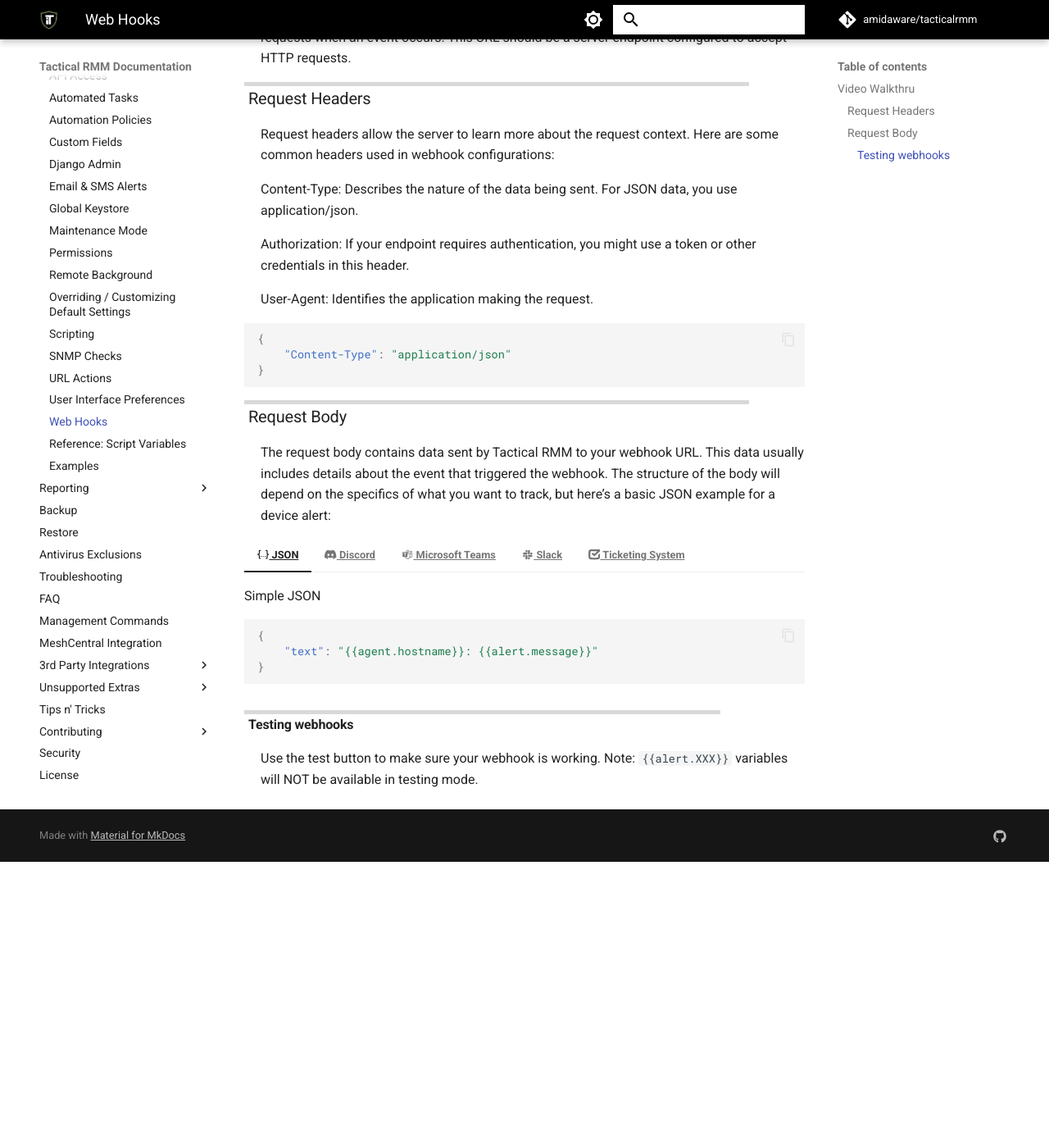
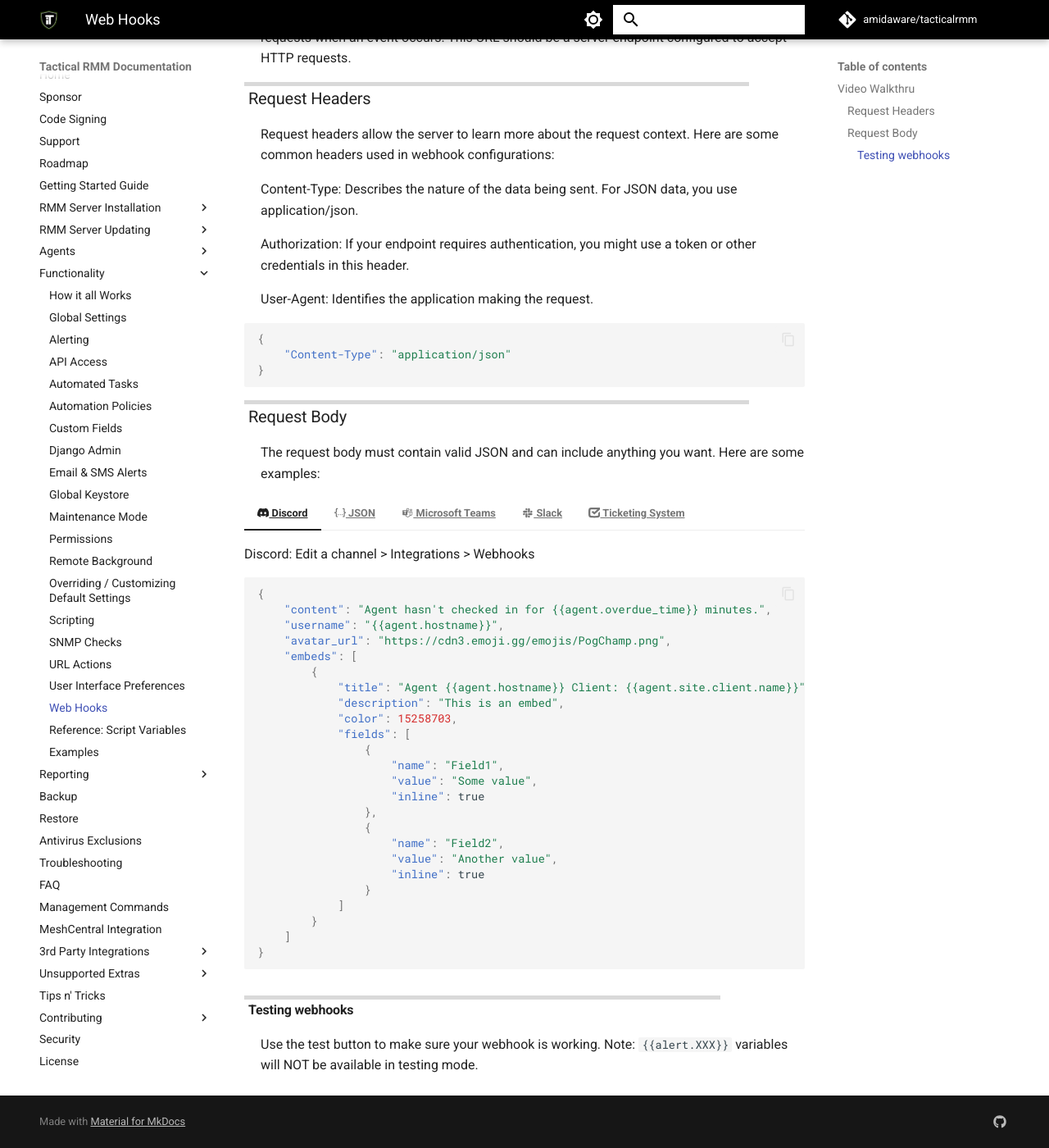
Before and after one commit to amidaware/trmm-docs, an MkDocs documentation site: the page built from docs/functions/webhooks.md, in a window 1280 px wide and 1400 px high, scrolled down 622 px. Shown: the whole window at 82% size. Built offline with MkDocs 1.6.1 and Material for MkDocs 9.7.7, drawn with Linux system fonts in a browser that asks for light colours; comment, search, counter and statistics services are not loaded; before the commit the page ends 1673 px from its top, so only the background shows below that.

Commit message:
webhook changes

````diff
--- a/docs/functions/webhooks.md
+++ b/docs/functions/webhooks.md
@@ -30,27 +30,17 @@
 
 ### Request Body
 
-The request body contains data sent by Tactical RMM to your webhook URL. This data usually includes details about the event that triggered the webhook. The structure of the body will depend on the specifics of what you want to track, but here’s a basic JSON example for a device alert:
-
-=== ":material-code-json: JSON"
-
-    Simple JSON
-
-    ```json
-    {
-        "text": "{{agent.hostname}}: {{alert.message}}"
-    }
-    ```
+The request body must contain valid JSON and can include anything you want. Here are some examples:
 
 === ":simple-discord: Discord"
 
-    Discord Message: Edit a channel > Integrations > Webhooks
+    Discord: Edit a channel > Integrations > Webhooks
 
     ```json
     {
         "content": "Agent hasn't checked in for {{agent.overdue_time}} minutes.",
         "username": "{{agent.hostname}}",
-        "avatar_url": "https://someurl.com/image.jpg",
+        "avatar_url": "https://cdn3.emoji.gg/emojis/PogChamp.png",
         "embeds": [
             {
                 "title": "Agent {{agent.hostname}} Client: {{agent.site.client.name}}",
@@ -70,6 +60,16 @@
                 ]
             }
         ]
+    }
+    ```
+
+=== ":material-code-json: JSON"
+
+    Simple JSON
+
+    ```json
+    {
+        "text": "{{agent.hostname}}: {{alert.message}}"
     }
     ```
 
````
Also changed, not shown: docs/functions/alerting.md (+5 -3 lines).
